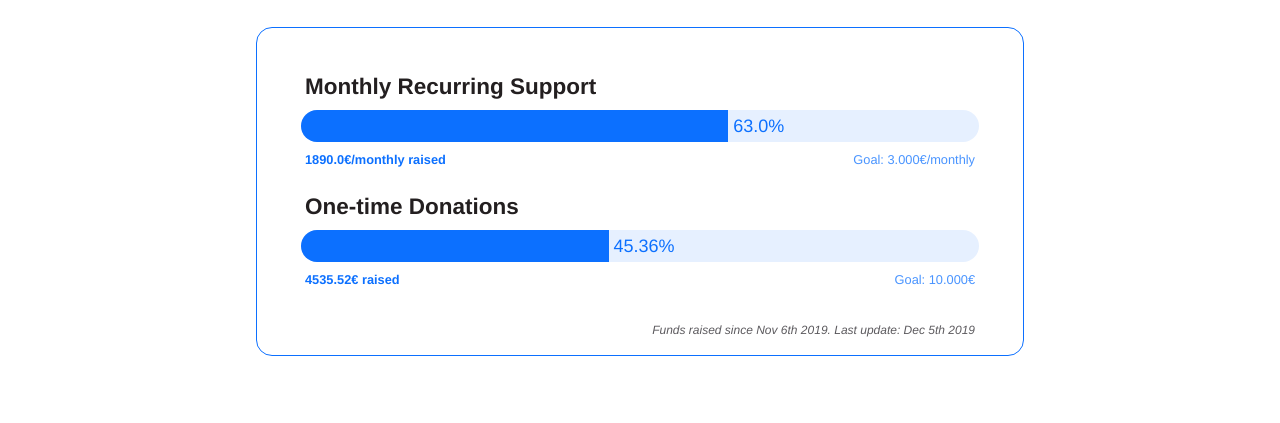
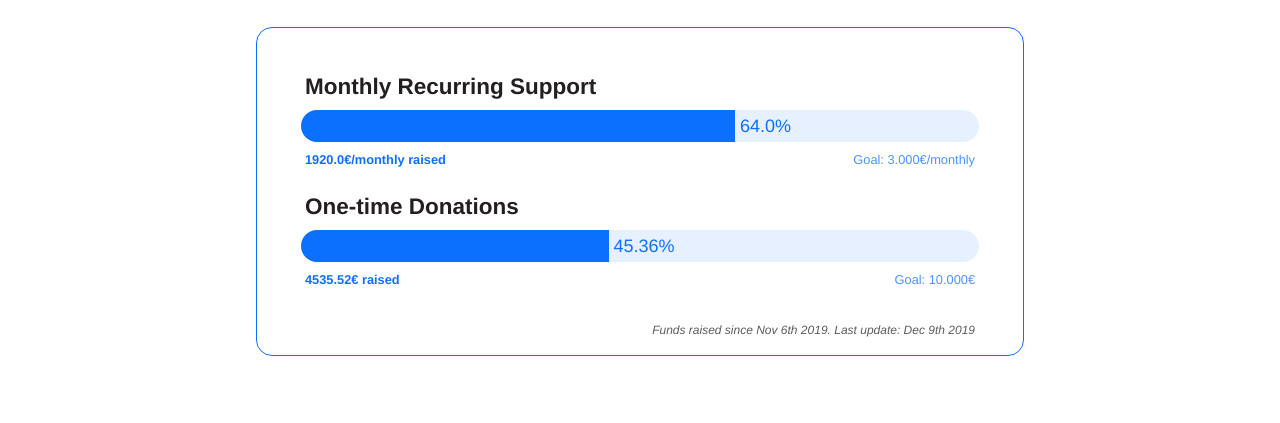
Before and after one commit to co-up/co-up.de, a Jekyll site: the page built from support-us.html, in a window 1280 px wide and 900 px high. Shown: the part 358-781 px from the top of the window. Built offline with Jekyll 4.4.1, drawn with Linux system fonts in a browser that asks for light colours.

Commit message:
Update _config.yml

```diff
--- a/_config.yml
+++ b/_config.yml
@@ -22,9 +22,9 @@ url: "https://co-up.de" # the base hostname & protocol for your site, e.g. http:
 permalink: pretty
 lang: "en_US"
 # progress bar
-monthly_progress: 1890.00
+monthly_progress: 1920.00
 onetime_progress: 4535.52
-progress_lastupdate: "Dec 5th 2019"
+progress_lastupdate: "Dec 9th 2019"
 
 # Build settings
 markdown: kramdown
```
